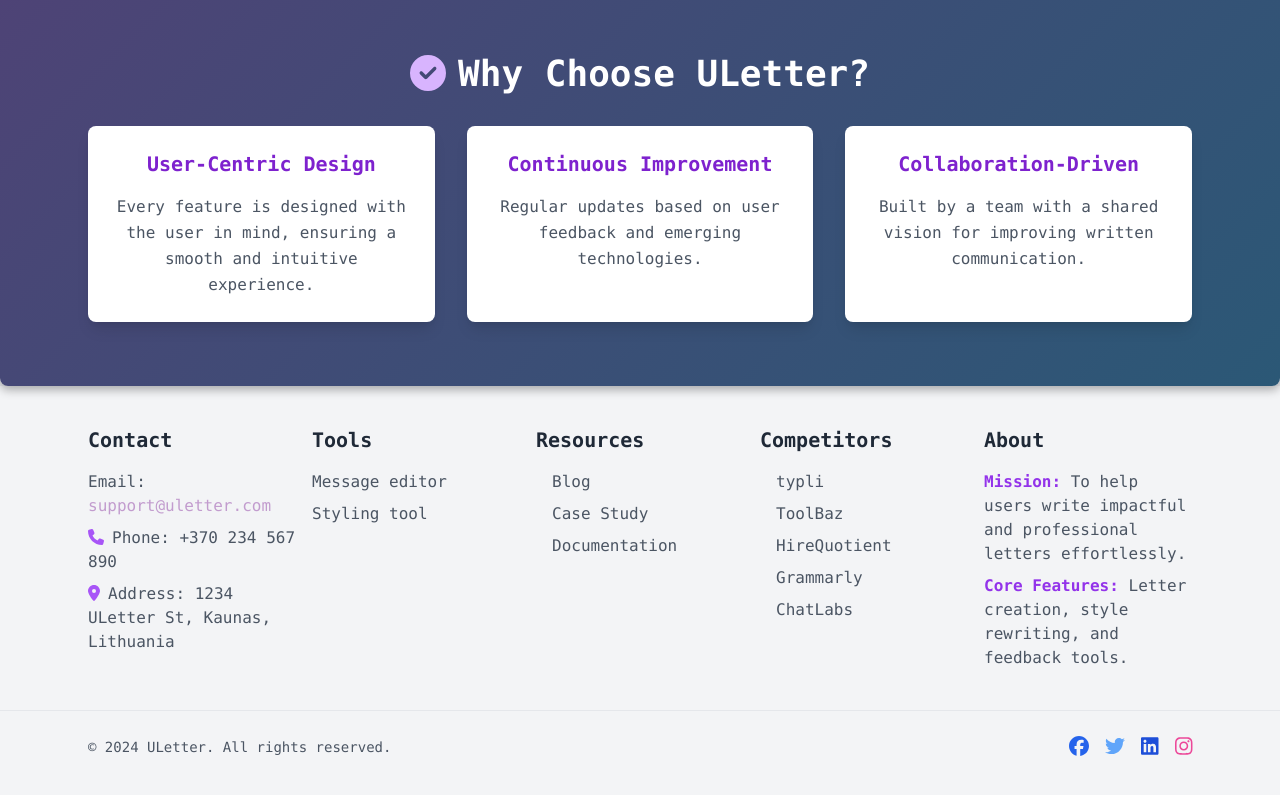
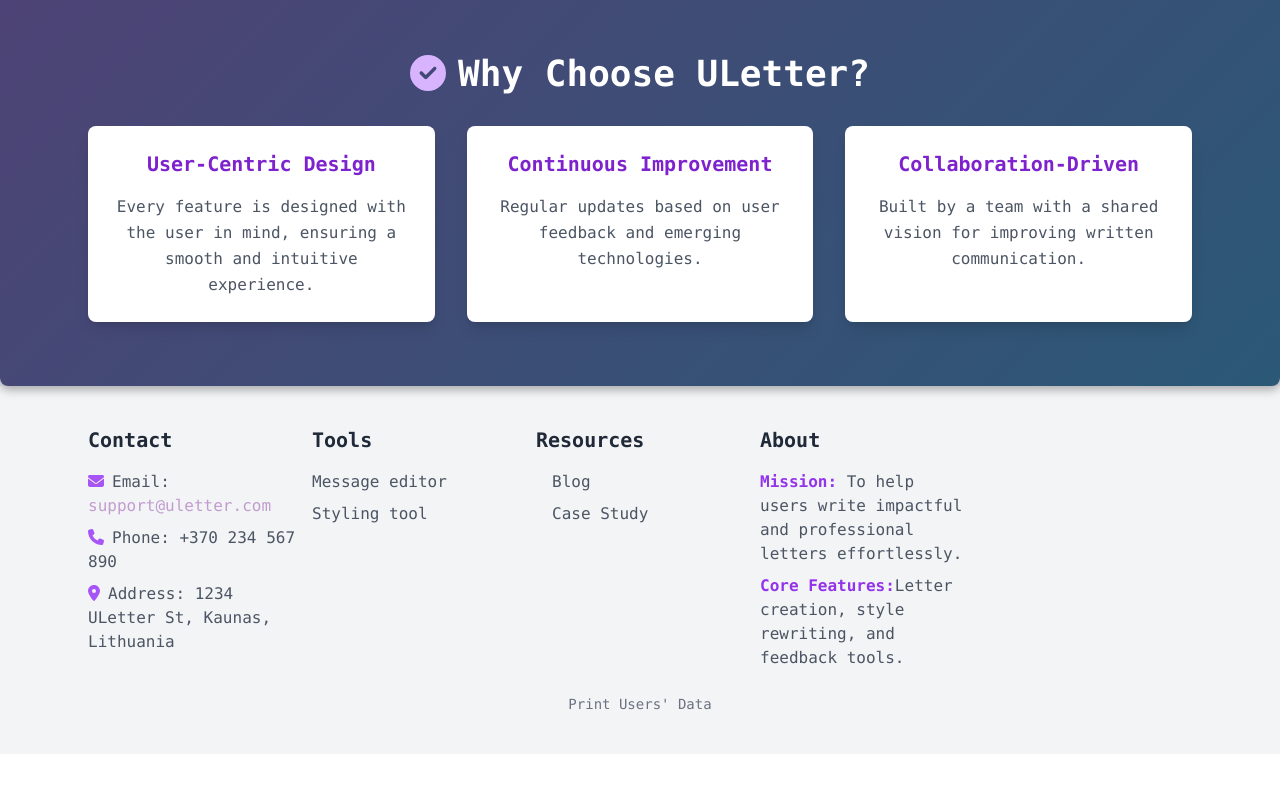
Before and after one commit to Kyk0/ULetter, a React (Create React App) app in the folder frontend/: page / in a window 1280 px wide. Shown: the part 2075-2870 px from the top of the page. After the commit the page ends 2829 px from the top, so only its background shows below. Built offline with nearby package versions, Linux system fonts and the light colour scheme.

Commit message:
data report

```diff
--- a/frontend/src/components/Footer.jsx
+++ b/frontend/src/components/Footer.jsx
@@ -13,14 +13,36 @@
 } from "@fortawesome/free-brands-svg-icons";
 
 const Footer = () => {
+  const handlePrintUserData = () => {
+    const profileData = JSON.parse(localStorage.getItem("profileData")) || {};
+
+    const printableContent = `
+      <h1>User Data</h1>
+      <p><strong>Username:</strong> ${profileData.username || "N/A"}</p>
+      <p><strong>Email:</strong> ${profileData.email || "N/A"}</p>
+      <p><strong>First Name:</strong> ${profileData.first_name || "N/A"}</p>
+      <p><strong>Last Name:</strong> ${profileData.last_name || "N/A"}</p>
+      <p><strong>Date Joined:</strong> ${
+        profileData.date_joined
+            ? new Date(profileData.date_joined).toLocaleString()
+            : "N/A"
+    }</p>
+    `;
+
+    const newWindow = window.open("", "_blank");
+    newWindow.document.write(printableContent);
+    newWindow.document.close();
+    newWindow.print();
+  };
+
   return (
       <footer className="bg-gray-100 py-10 font-mono">
         <div className="max-w-6xl mx-auto px-6 grid grid-cols-1 md:grid-cols-5 gap-x-4 gap-y-8">
-        {/* Contact Column */}
           <div className="flex flex-col">
             <h3 className="text-xl font-bold text-gray-800 mb-4">Contact</h3>
             <ul className="text-gray-600 space-y-2 font-medium">
-          <p>
+              <li>
+                <FontAwesomeIcon icon={faEnvelope} className="mr-2 text-purple-500" />
                 Email:{" "}
                 <a
                     href="mailto:support@uletter.com"
@@ -28,7 +50,7 @@
                 >
                   support@uletter.com
                 </a>
-            </p>
+              </li>
               <li>
                 <FontAwesomeIcon icon={faPhone} className="mr-2 text-purple-500" />
                 Phone: +370 234 567 890
@@ -42,8 +64,6 @@
               </li>
             </ul>
           </div>
-
-        {/* Tools Column */}
           <div className="flex flex-col">
             <h3 className="text-xl font-bold text-gray-800 mb-4">Tools</h3>
             <ul className="text-gray-600 space-y-2 font-medium">
@@ -51,8 +71,6 @@
               <li>Styling tool</li>
             </ul>
           </div>
-
-        {/* Resources Column */}
           <div className="flex flex-col">
             <h3 className="text-xl font-bold text-gray-800 mb-4">Resources</h3>
             <ul className="text-gray-600 space-y-2 font-medium">
@@ -76,135 +94,29 @@
                   Case Study
                 </a>
               </li>
-    <li>
-      <a
-        href="https://www.cdc.gov/nceh/clearwriting/docs/Case_Study_Guide-H.pdf"
-        target="_blank"
-        rel="noopener noreferrer"
-        className="px-4 py-2 hover:text-accent transition-colors duration-300 ease-in-out"
-      >
-        Documentation
-      </a>
-    </li>
             </ul>
           </div>
-
-
-        {/* Competitors Column */}
-<div className="flex flex-col">
-  <h3 className="text-xl font-bold text-gray-800 mb-4">Competitors</h3>
-  <ul className="text-gray-600 space-y-2 font-medium">
-    <li>
-      <a
-        href="https://www.typli.ai"
-        target="_blank"
-        rel="noopener noreferrer"
-        className="px-4 py-2 hover:text-accent transition-colors duration-300 ease-in-out"
-      >
-        typli
-      </a>
-    </li>
-    <li>
-      <a
-        href="https://toolbaz.com"
-        target="_blank"
-        rel="noopener noreferrer"
-        className="px-4 py-2 hover:text-accent transition-colors duration-300 ease-in-out"
-      >
-        ToolBaz
-      </a>
-    </li>
-    <li>
-      <a
-        href="https://hirequotient.com"
-        target="_blank"
-        rel="noopener noreferrer"
-        className="px-4 py-2 hover:text-accent transition-colors duration-300 ease-in-out"
-      >
-        HireQuotient
-      </a>
-    </li>
-    <li>
-      <a
-        href="https://www.grammarly.com"
-        target="_blank"
-        rel="noopener noreferrer"
-        className="px-4 py-2 hover:text-accent transition-colors duration-300 ease-in-out"
-      >
-        Grammarly
-      </a>
-    </li>
-    <li>
-      <a
-        href="https://writingmate.ai"
-        target="_blank"
-        rel="noopener noreferrer"
-        className="px-4 py-2 hover:text-accent transition-colors duration-300 ease-in-out"
-      >
-        ChatLabs
-      </a>
-    </li>
-  </ul>
-</div>
-
-        {/* About Column */}
           <div className="flex flex-col">
             <h3 className="text-xl font-bold text-gray-800 mb-4">About</h3>
             <ul className="text-gray-600 space-y-2 font-medium">
               <li>
-      <span className="font-bold text-purple-600">Mission:</span> To help users
-      write impactful and professional letters effortlessly.
+                <span className="font-bold text-purple-600">Mission:</span> To help
+                users write impactful and professional letters effortlessly.
               </li>
               <li>
-      <span className="font-bold text-purple-600">Core Features:</span> Letter
-      creation, style rewriting, and feedback tools.
+                <span className="font-bold text-purple-600">Core Features:</span>
+                Letter creation, style rewriting, and feedback tools.
               </li>
             </ul>
           </div>
-
         </div>
-
-      {/* Social Media and Copyright */}
-      <div className="border-t mt-10 pt-6">
-        <div className="flex justify-between items-center max-w-6xl mx-auto px-6">
-          <p className="text-gray-600 text-sm font-medium">
-            &copy; 2024 ULetter. All rights reserved.
-          </p>
-          <div className="flex space-x-4">
-            <a
-              href="https://www.facebook.com/"
-              target="_blank"
-              rel="noopener noreferrer"
-              className="text-blue-600 hover:text-blue-700 transition"
+        <div className="mt-6 text-center text-sm">
+          <button
+              onClick={handlePrintUserData}
+              className="text-gray-500 hover:text-gray-700 transition"
           >
-              <FontAwesomeIcon icon={faFacebook} size="lg" />
-            </a>
-            <a
-              href="https://twitter.com/"
-              target="_blank"
-              rel="noopener noreferrer"
-              className="text-blue-400 hover:text-blue-500 transition"
-            >
-              <FontAwesomeIcon icon={faTwitter} size="lg" />
-            </a>
-            <a
-              href="https://www.linkedin.com/"
-              target="_blank"
-              rel="noopener noreferrer"
-              className="text-blue-700 hover:text-blue-800 transition"
-            >
-              <FontAwesomeIcon icon={faLinkedin} size="lg" />
-            </a>
-            <a
-              href="https://www.instagram.com/"
-              target="_blank"
-              rel="noopener noreferrer"
-              className="text-pink-500 hover:text-pink-600 transition"
-            >
-              <FontAwesomeIcon icon={faInstagram} size="lg" />
-            </a>
-          </div>
-        </div>
+            Print Users' Data
+          </button>
         </div>
       </footer>
   );
```
Lines whose indentation alone changed are shown as unchanged.
